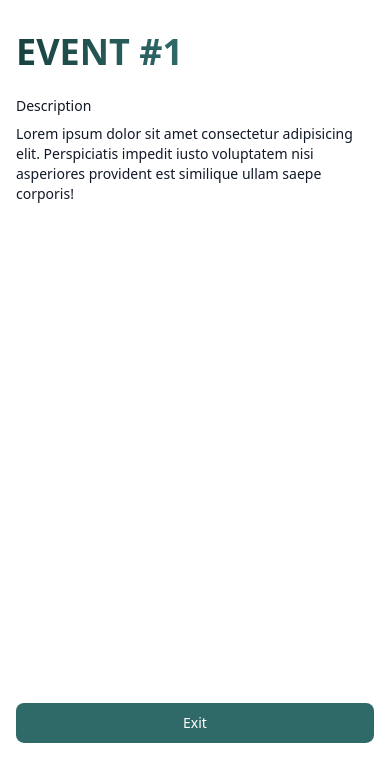
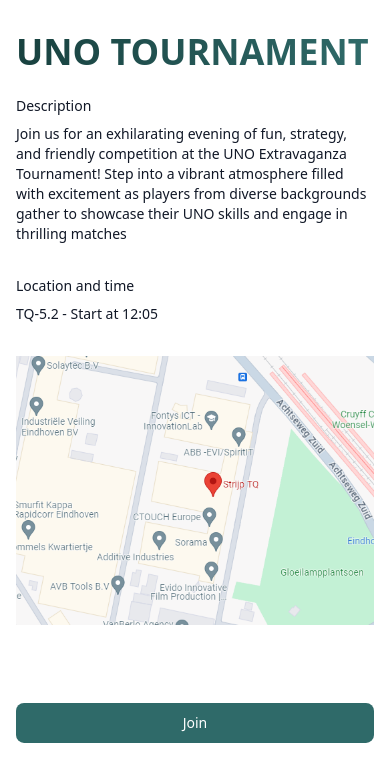
Before and after one commit to GeertVerstijnen/Joehoe, a plain HTML site: page dist/mobile.html in a window 390 px wide. Shown: the top 771 px of the page. Drawn offline with nearby package versions, Linux system fonts and the light colour scheme.

Commit message:
aanpassingen mobile scherm. Knop is nu een 'Join' knop.

```diff
--- a/dist/mobile.html
+++ b/dist/mobile.html
@@ -32,7 +32,7 @@
   <div class="content">
     <div class="font-bold mt-8 mx-4 text-4xl bg-gradient-to-r from-dark-blue to-mid-blue inline-block text-transparent bg-clip-text uppercase justify-center">
       <h1>
-        Event #1
+        Uno Tournament
       </h1>
     </div>
 
@@ -41,13 +41,21 @@
         Description
       </h2>
       <p class="text-gray-900 text-sm pb-8 dark:bg-gray-700 dark:placeholder-gray-400 dark:text-white">
-        Lorem ipsum dolor sit amet consectetur adipisicing elit. Perspiciatis impedit iusto voluptatem nisi asperiores provident est similique ullam saepe corporis!
+        Join us for an exhilarating evening of fun, strategy, and friendly competition at the UNO Extravaganza Tournament! Step into a vibrant atmosphere filled with excitement as players from diverse backgrounds gather to showcase their UNO skills and engage in thrilling matches
       </p>
+      <h2 class="block mb-2 text-sm font-medium text-gray-900 dark:text-white">
+        Location and time
+      </h2>
+      <p class="text-gray-900 text-sm pb-8 dark:bg-gray-700 dark:placeholder-gray-400 dark:text-white">
+        TQ-5.2 - Start at 12:05
+      </p>
+
+      <img src="/src/images/maps.png" alt="">
     </div>
   </div>
 
   <button type="submit" class="sticky-button text-white bg-mid-blue hover:bg-dark-blue focus:ring-4 focus:outline-none focus:ring-blue-300 font-medium rounded-lg text-sm w-full sm:w-auto px-5 py-2.5 text-center dark:bg-mid-blue dark:hover:bg-blue-700 dark:focus:ring-blue-800">
-    Exit
+    Join
   </button>
 
   <div class="flex justify-center mb-8 w-full">
```
Also changed, not shown: src/images/maps.png (added).
